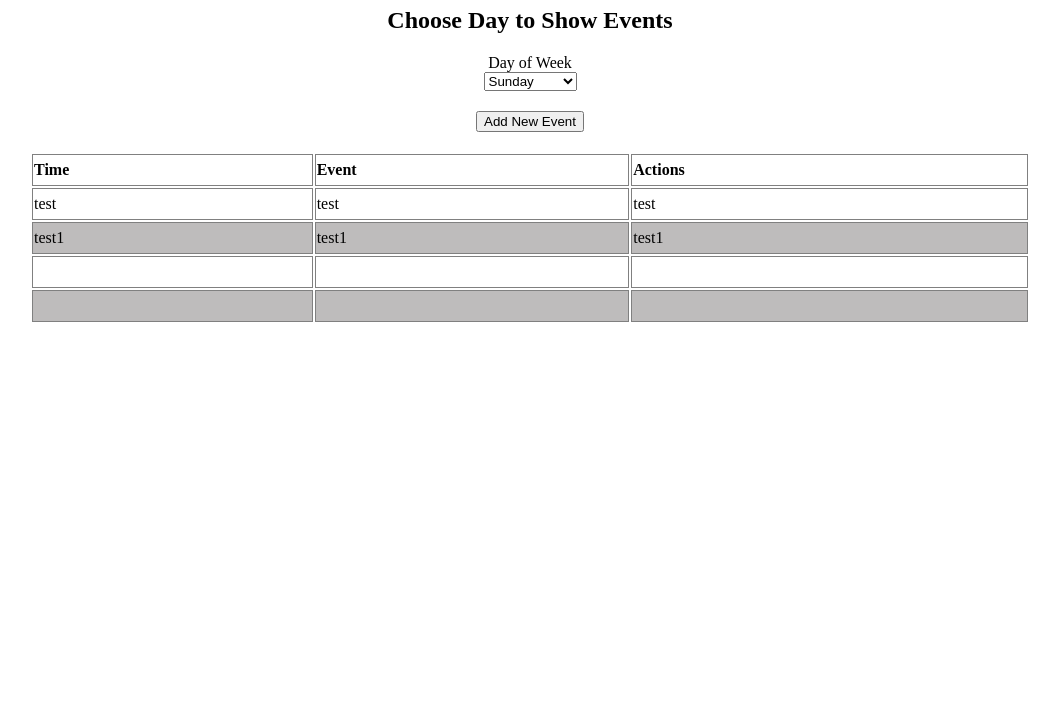
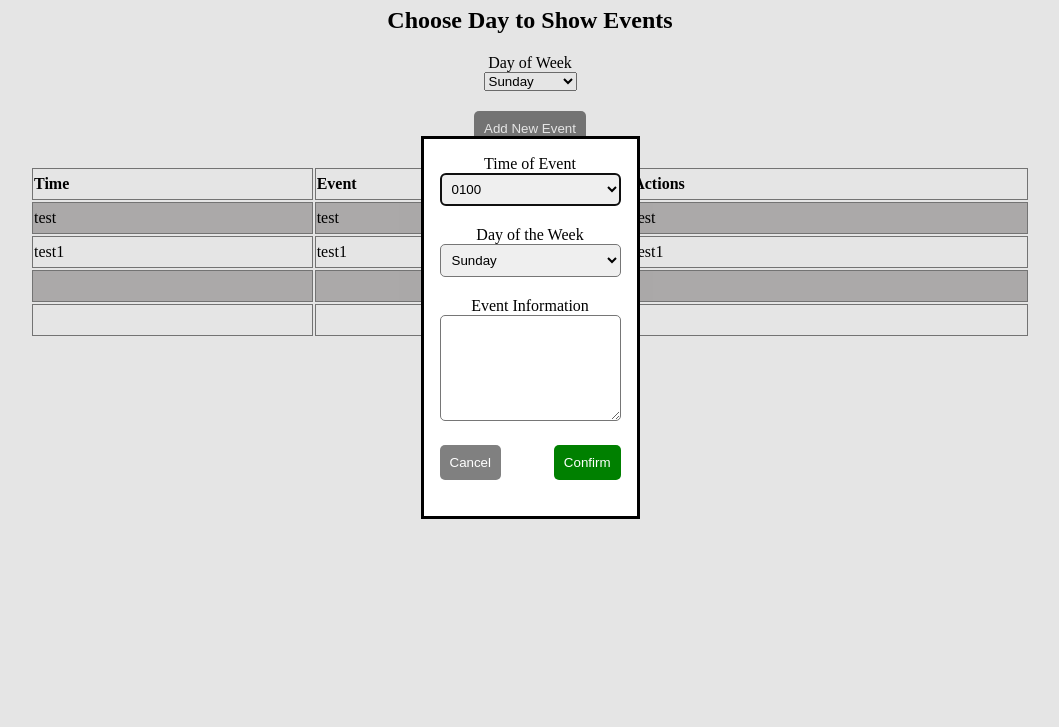
Before and after one commit to arazon005/week-planner, a plain HTML site: page index.html in a window 1280 px wide. Shown: the part 73-800 px from the top of the page, without its empty margins (110-1169 px from the left). Drawn offline with Linux system fonts and the light colour scheme; a script that the page names is missing.

Commit message:
more css styling

```diff
--- a/index.html
+++ b/index.html
@@ -28,7 +28,7 @@
           <button type="button">Add New Event</button>
         </div>
         <dialog>
-          <div class="row">
+          <div>
             <label for="time">Time of Event</label><br />
             <select id="time">
               <option>0100</option>
@@ -37,7 +37,7 @@
               <!-- timeslots go here -->
             </select>
           </div>
-          <div class="row">
+          <div>
             <label for="dayModal">Day of the Week</label><br />
             <select id="dayModal">
               <option id="sunModal">Sunday</option>
@@ -49,13 +49,13 @@
               <option id="satModal">Saturday</option>
             </select>
           </div>
-          <div class="row">
+          <div>
             <label for="eventInfo">Event Information</label><br />
             <textarea id="eventInfo"></textarea>
           </div>
-          <div class="row">
+          <div class="row confirmation">
             <button type="button">Cancel</button>
-            <button type="submit">Confirm</button>
+            <button type="submit" class="confirm">Confirm</button>
           </div>
         </dialog>
       </form>
@@ -91,6 +91,10 @@
         </tbody>
       </table>
     </div>
+    <script>
+      const $dialog = document.querySelector('dialog');
+      $dialog.showModal();
+    </script>
     <script src="main.js"></script>
   </body>
 </html>
--- a/styles.css
+++ b/styles.css
@@ -31,10 +31,45 @@ th {
   width: 40%;
 }
 
-tr:nth-child(even) {
+tbody tr:nth-child(odd) {
   background-color: rgb(190, 188, 188);
 }
 
 thead {
   background-color: white;
 }
+
+.row {
+  display: flex;
+}
+
+button {
+  padding: 10px;
+  border-radius: 5px;
+  color: white;
+  background-color: gray;
+  border: none;
+}
+
+.confirmation {
+  justify-content: space-between;
+}
+
+.confirm {
+  background-color: green;
+}
+
+textarea {
+  height: 100px;
+  border-radius: 5px;
+}
+
+dialog select {
+  width: 100%;
+  padding: 7px;
+  border-radius: 5px;
+}
+
+label {
+  text-align: left;
+}
```
